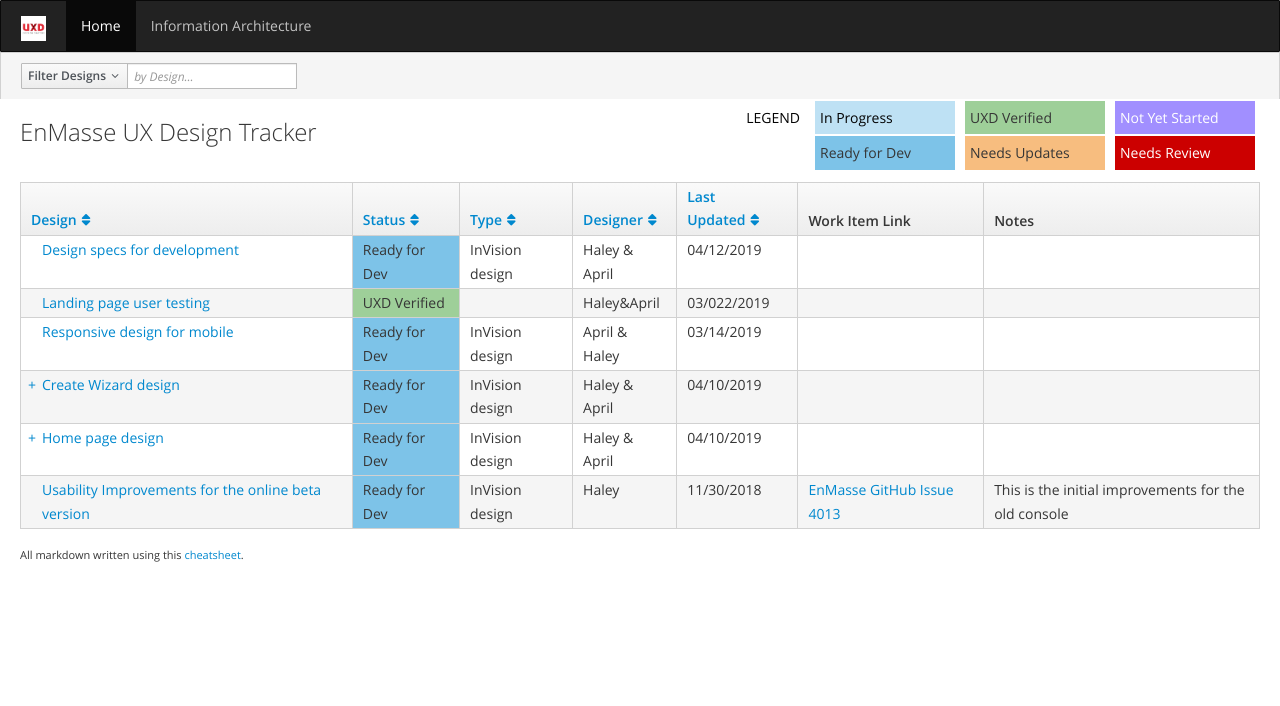
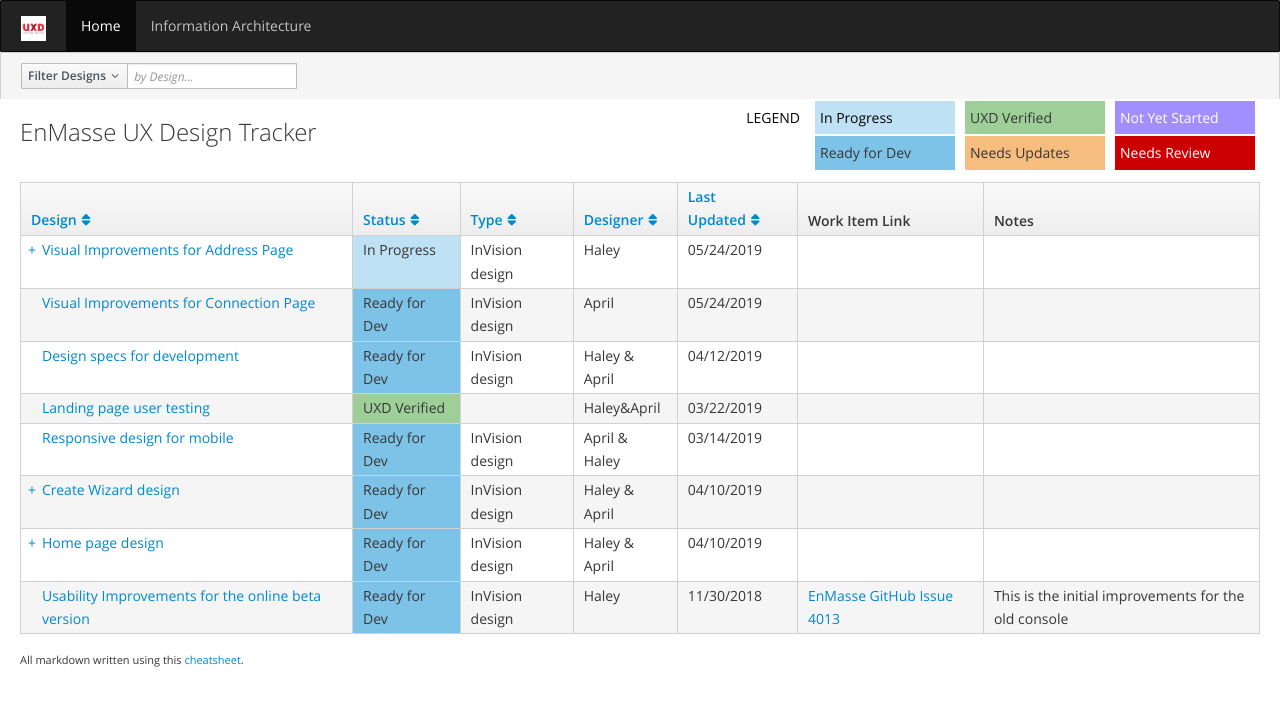
Before and after one commit to bumpux/EnMasse-ux, a Jekyll site: the page built from index.md, in a window 1280 px wide. Shown: the top 706 px of the page. Built offline with Jekyll 4.4.1, drawn with Linux system fonts in a browser that asks for light colours.

Commit message:
Update Records of Visual Improvements

```diff
--- a/index.md
+++ b/index.md
@@ -7,8 +7,11 @@ relative_path: ./
 
 {% include sort-table-header.html -%}
 
+| Visual Improvements for Address Page | In Progress | InVision design | Haley | 05/24/2019 | | |
+| [Visual Improvements for Address Page](https://redhat.invisionapp.com/share/F3S7K2SXMV4) | Version 1 | | | 05/24/2019 |  | Basic improvements based on previous design |
+| [Visual Improvements for Connection Page](https://redhat.invisionapp.com/share/M8S7K3JEU7V) | Ready for Dev | InVision design | April | 05/24/2019 | | |
 | [Design specs for development](https://redhat.invisionapp.com/share/KERIK1IHXQ8) | Ready for Dev | InVision design | Haley & April | 04/12/2019 | | |
-| [Landing page user testing](https://docs.google.com/document/d/1vTzSJpoWszHvSsoBzOVO6rAK726AwZt_D8lpFLbzQ_8/edit?usp=sharing) | UXD Verified | | Haley&April | 03/022/2019 | | |
+| [Landing page user testing](https://docs.google.com/document/d/1vTzSJpoWszHvSsoBzOVO6rAK726AwZt_D8lpFLbzQ_8/edit?usp=sharing) | UXD Verified | | Haley&April | 03/22/2019 | | |
 | [Responsive design for mobile](https://redhat.invisionapp.com/share/YCRPHKTN4P6) | Ready for Dev | InVision design | April & Haley | 03/14/2019 | | |
 | Create Wizard design | Ready for Dev | InVision design | Haley & April | 04/10/2019 | | |
 | [Create Wizard design](https://redhat.invisionapp.com/share/K9RNABE3Y7E) | Version 2 | | |04/10/2019 | | Layout update to resolve usability issues |
```
